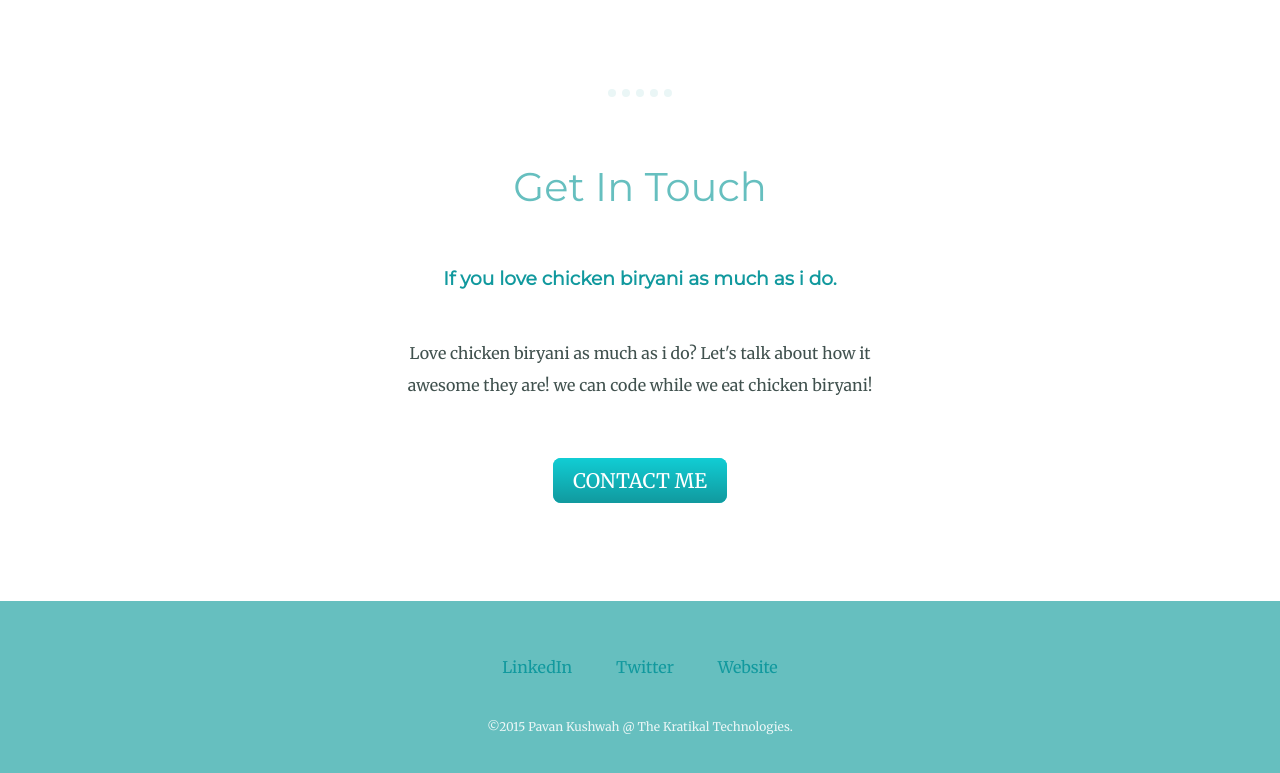
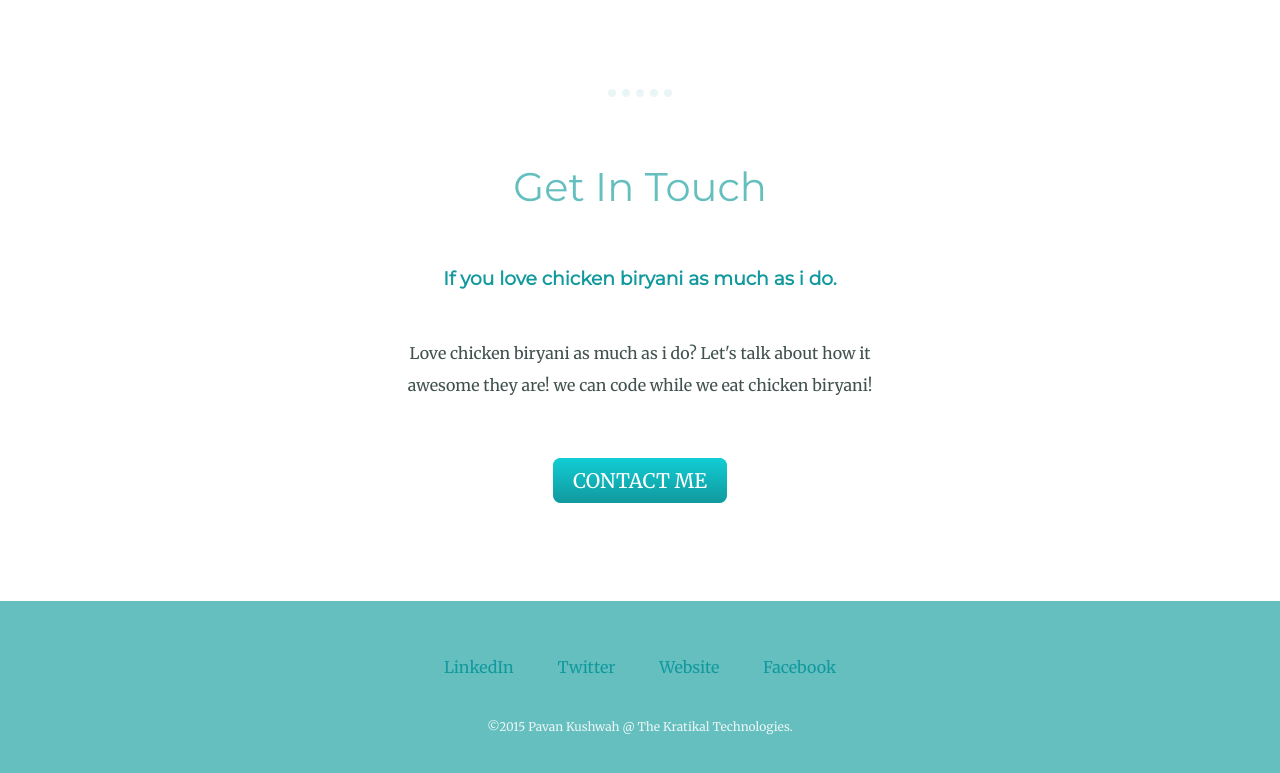
Before and after one commit to mahendrakushwah/pavan_css_website, a plain HTML site: page index.html in a window 1280 px wide. Shown: the part 1923-2696 px from the top of the page. Drawn offline with Linux system fonts and the light colour scheme.

Commit message:
Update index.html

```diff
--- a/index.html
+++ b/index.html
@@ -56,6 +56,8 @@
     <a class="footer-link" href="https://www.linkedin.com/in/pavan-kushwaha/">LinkedIn</a>
     <a class="footer-link" href="https://twitter.com/pavan_kushwaha">Twitter</a>
     <a class="footer-link" href="https://www.kratikal.com/">Website</a>
+    <a class="footer-link" href="https://www.facebook.com/pkcoolpk">Facebook</a>
+
     <p class="copyright">©2015 Pavan Kushwah @ The Kratikal Technologies.</p>
   </div>
 
```
